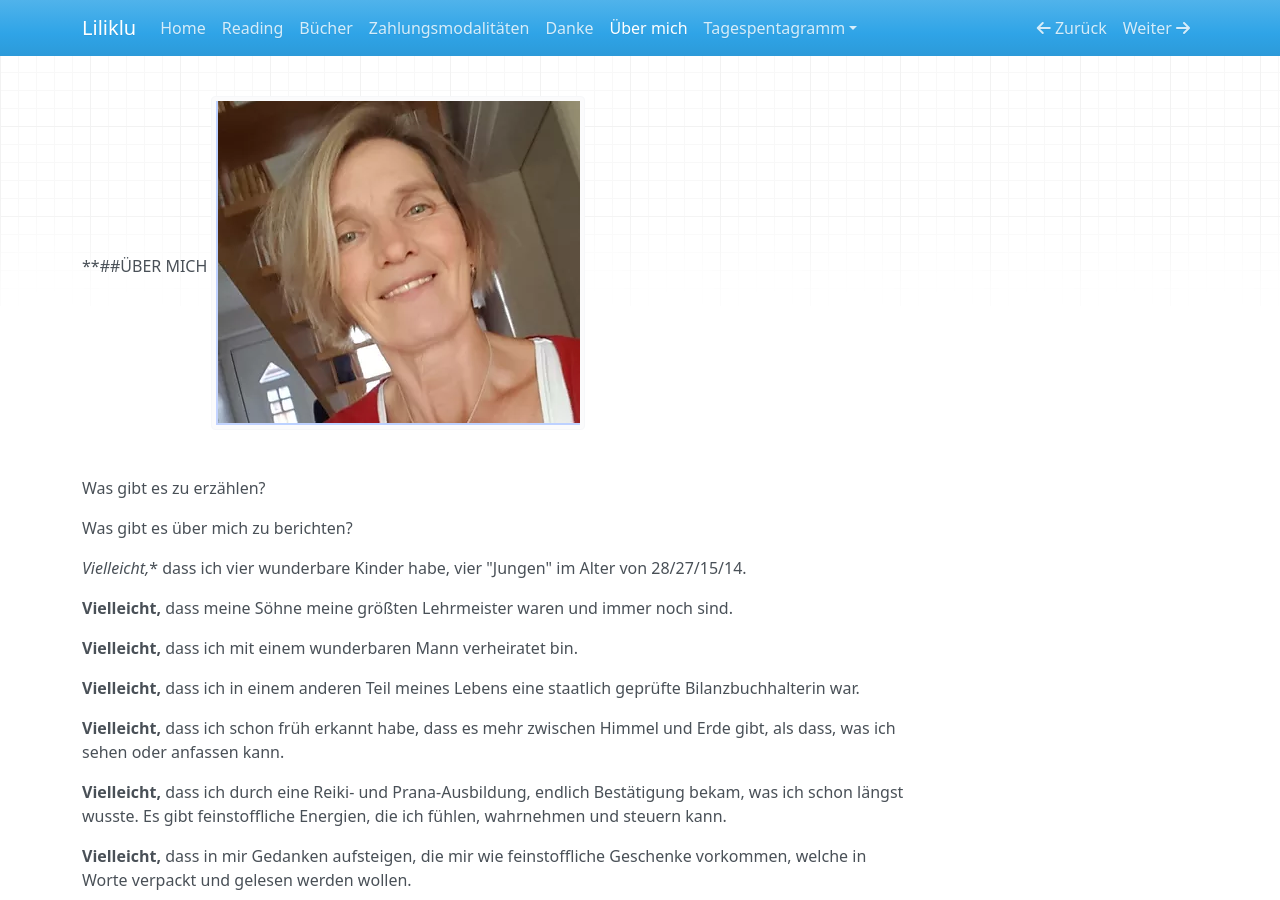
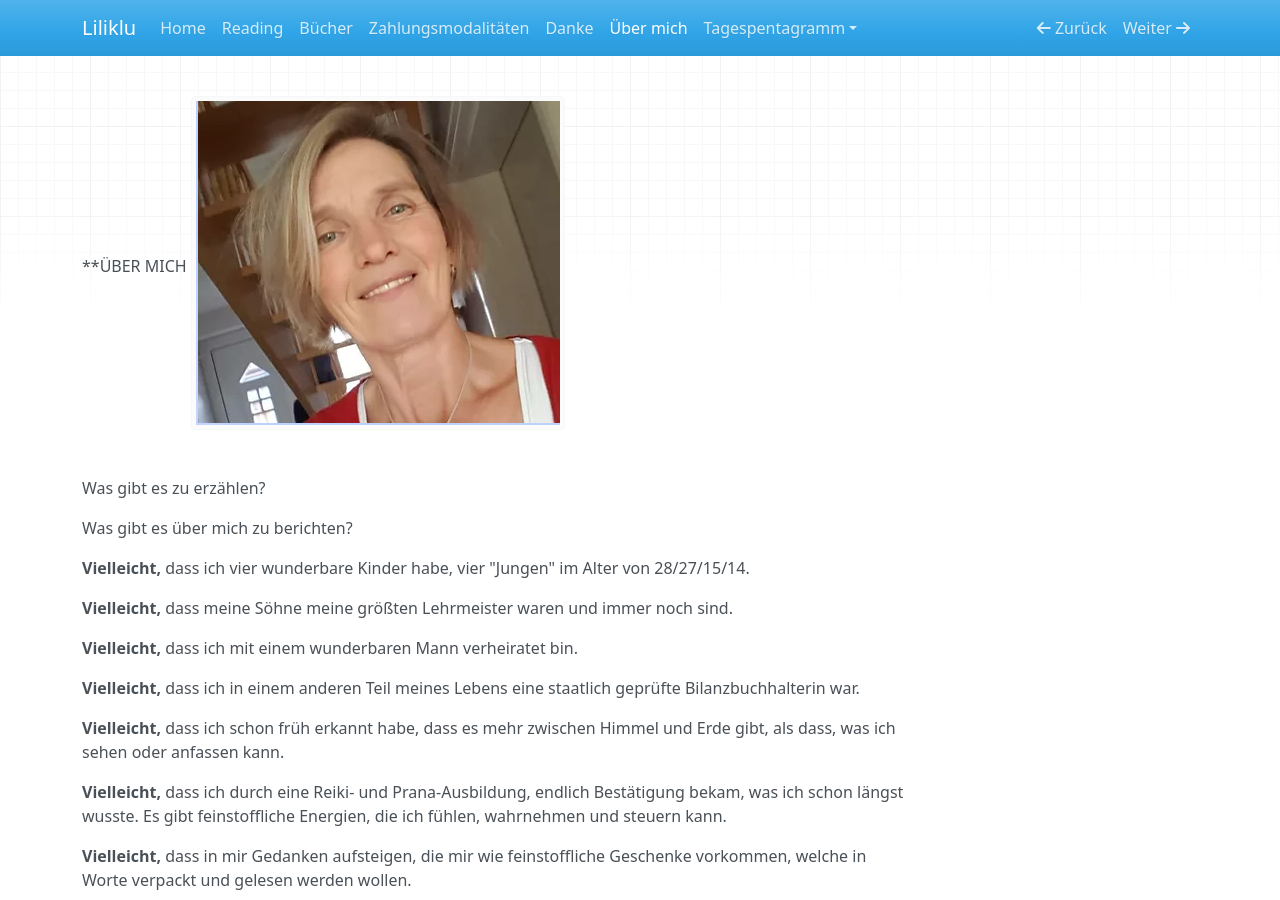
Before and after one commit to liliklu/liliklu.de, an MkDocs documentation site: the page built from docs/z_about_me.md, in a window 1280 px wide and 900 px high. Built offline with MkDocs 1.6.1, drawn with Linux system fonts in a browser that asks for light colours; nearby versions of some CDN libraries.

Commit message:
über mich

```diff
--- a/docs/z_about_me.md
+++ b/docs/z_about_me.md
@@ -4,15 +4,21 @@ hide:
 - toc
 - navigation
 ---
-**##ÜBER MICH                 ![](img/ueber-mich.png)
+**ÜBER MICH                              ![](img/ueber-mich.png)
+
+
+
+
 
 Was gibt es zu erzählen?
+
 
 Was gibt es über mich zu berichten?
 
 
 
-*Vielleicht,** dass ich vier wunderbare Kinder habe, vier "Jungen" im Alter von 28/27/15/14.
+
+**Vielleicht,** dass ich vier wunderbare Kinder habe, vier "Jungen" im Alter von 28/27/15/14.
 
 **Vielleicht,** dass meine Söhne meine größten Lehrmeister waren und immer noch sind.
 
```
